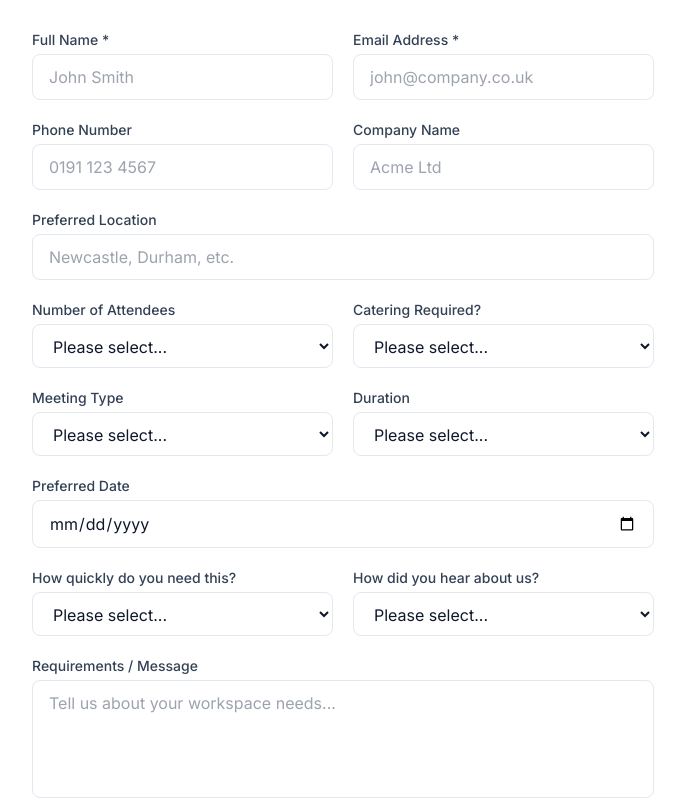
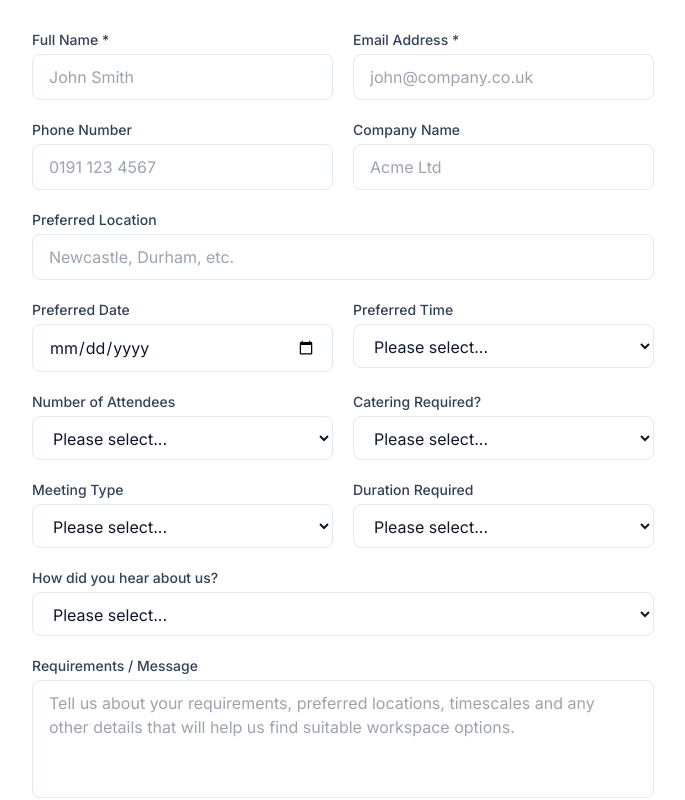
Before and after one commit to raspple/north-space, a React (Vite) app: page /meeting-rooms in a window 1280 px wide. Shown: the part 2822-3622 px from the top of the page, without its empty margins (297-982 px from the left). Built offline with nearby package versions, Linux system fonts and the light colour scheme; no server answers.

Commit message:
Updated index.html

```diff
--- a/index.html
+++ b/index.html
@@ -95,6 +95,12 @@
         <option value="multiple_days">Multiple days</option>
       </select>
       <input type="date" name="preferred_date" />
+      <select name="preferred_time">
+        <option value="morning">Morning</option>
+        <option value="afternoon">Afternoon</option>
+        <option value="full_day">Full Day</option>
+        <option value="flexible">Flexible</option>
+      </select>
       <select name="office_size">
         <option value="1-2">1-2</option>
         <option value="3-5">3-5</option>
--- a/src/components/EnquiryForm.tsx
+++ b/src/components/EnquiryForm.tsx
@@ -27,6 +27,7 @@ export default function EnquiryForm({ serviceType, defaultLocation = '', buttonT
     meeting_type: '',
     duration: '',
     preferred_date: '',
+    preferred_time: '',
     office_size: '',
     budget: '',
   });
@@ -194,6 +195,40 @@ export default function EnquiryForm({ serviceType, defaultLocation = '', buttonT
         <>
           <div className="grid grid-cols-1 sm:grid-cols-2 gap-5">
             <div>
+              <label htmlFor="preferred_date" className="block text-sm font-medium text-slate-700 mb-1">
+                Preferred Date
+              </label>
+              <input
+                id="preferred_date"
+                name="preferred_date"
+                type="date"
+                value={form.preferred_date}
+                onChange={handleChange}
+                className={inputClass}
+              />
+            </div>
+            <div>
+              <label htmlFor="preferred_time" className="block text-sm font-medium text-slate-700 mb-1">
+                Preferred Time
+              </label>
+              <select
+                id="preferred_time"
+                name="preferred_time"
+                value={form.preferred_time}
+                onChange={handleChange}
+                className={selectClass}
+              >
+                <option value="">Please select...</option>
+                <option value="morning">Morning</option>
+                <option value="afternoon">Afternoon</option>
+                <option value="full_day">Full Day</option>
+                <option value="flexible">Flexible</option>
+              </select>
+            </div>
+          </div>
+
+          <div className="grid grid-cols-1 sm:grid-cols-2 gap-5">
+            <div>
               <label htmlFor="people_count" className="block text-sm font-medium text-slate-700 mb-1">
                 Number of Attendees
               </label>
@@ -243,16 +278,16 @@ export default function EnquiryForm({ serviceType, defaultLocation = '', buttonT
                 className={selectClass}
               >
                 <option value="">Please select...</option>
-                <option value="internal">Internal</option>
-                <option value="client">Client</option>
-                <option value="training">Training</option>
+                <option value="internal">Internal meeting</option>
+                <option value="client">Client meeting</option>
+                <option value="training">Training session</option>
                 <option value="interview">Interview</option>
                 <option value="workshop_event">Workshop / Event</option>
               </select>
             </div>
             <div>
               <label htmlFor="duration" className="block text-sm font-medium text-slate-700 mb-1">
-                Duration
+                Duration Required
               </label>
               <select
                 id="duration"
@@ -262,26 +297,12 @@ export default function EnquiryForm({ serviceType, defaultLocation = '', buttonT
                 className={selectClass}
               >
                 <option value="">Please select...</option>
-                <option value="1-2hrs">1 – 2 hrs</option>
+                <option value="1-2hrs">1 – 2 hours</option>
                 <option value="half_day">Half day</option>
                 <option value="full_day">Full day</option>
                 <option value="multiple_days">Multiple days</option>
               </select>
             </div>
-          </div>
-
-          <div>
-            <label htmlFor="preferred_date" className="block text-sm font-medium text-slate-700 mb-1">
-              Preferred Date
-            </label>
-            <input
-              id="preferred_date"
-              name="preferred_date"
-              type="date"
-              value={form.preferred_date}
-              onChange={handleChange}
-              className={inputClass}
-            />
           </div>
         </>
       )}
@@ -308,8 +329,8 @@ export default function EnquiryForm({ serviceType, defaultLocation = '', buttonT
         </div>
       )}
 
-      {/* General fields: urgency + referral source (not for serviced office — urgency already at top) */}
-      {serviceType !== 'serviced_office' && (
+      {/* Urgency + referral source: virtual office only (serviced office has urgency at top, meeting room has preferred date/time instead) */}
+      {serviceType === 'virtual_office' && (
         <div className="grid grid-cols-1 sm:grid-cols-2 gap-5">
           <div>
             <label htmlFor="urgency" className="block text-sm font-medium text-slate-700 mb-1">How quickly do you need this?</label>
@@ -347,8 +368,8 @@ export default function EnquiryForm({ serviceType, defaultLocation = '', buttonT
         </div>
       )}
 
-      {/* Referral source for serviced office (urgency already at top) */}
-      {serviceType === 'serviced_office' && (
+      {/* Referral source only: meeting room + serviced office (urgency/date at top) */}
+      {serviceType !== 'virtual_office' && (
         <div>
           <label htmlFor="referral_source" className="block text-sm font-medium text-slate-700 mb-1">How did you hear about us?</label>
           <select
@@ -377,7 +398,7 @@ export default function EnquiryForm({ serviceType, defaultLocation = '', buttonT
           value={form.message}
           onChange={handleChange}
           className="w-full px-4 py-2.5 rounded-lg border border-slate-200 focus:border-brand-500 focus:ring-2 focus:ring-brand-200 outline-none transition-all text-slate-900 resize-none"
-          placeholder="Tell us about your workspace needs..."
+          placeholder="Tell us about your requirements, preferred locations, timescales and any other details that will help us find suitable workspace options."
         />
       </div>
 
--- a/src/pages/Contact.tsx
+++ b/src/pages/Contact.tsx
@@ -192,7 +192,7 @@ export default function Contact() {
                       value={form.message}
                       onChange={handleChange}
                       className="w-full px-4 py-2.5 rounded-lg border border-slate-200 focus:border-brand-500 focus:ring-2 focus:ring-brand-200 outline-none transition-all text-slate-900 resize-none"
-                      placeholder="How can we help?"
+                      placeholder="Tell us about your requirements, preferred locations, timescales and any other details that will help us find suitable workspace options."
                     />
                   </div>
 
```
